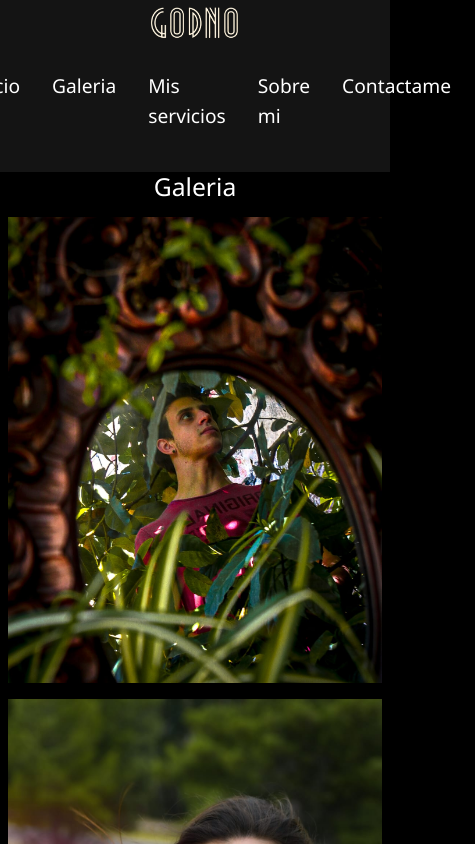
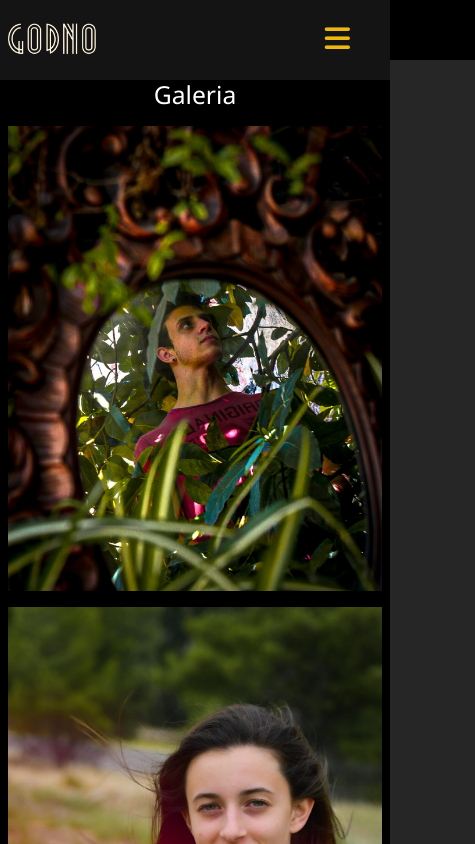
Before and after one commit to agustinlerer/Marcos-pacchioli, a plain HTML site: page paginas/galeria.html in a window 390 px wide. Shown: the top 844 px of the page, 475 px wide, since content can reach past the window. Drawn offline with nearby package versions, Linux system fonts and the light colour scheme.

Commit message:
creacion de nav hamb

```diff
--- a/css/estilos.css
+++ b/css/estilos.css
@@ -11,13 +11,17 @@ header{
     font-family: 'Times New Roman', Times, serif;
     justify-content: space-between;
     align-items: center;
-    min-height: 8vh;
+    position: fixed;
+    width: 100%;
+   top:0;
+   left: 0;
+   height: 5rem;
 
 }
 
 
 body{
-
+   padding: 5rem 0px 0;
     background-color: rgb(0, 0, 0);
 
 }
@@ -75,19 +79,30 @@ a{
 }
 
 .portfolio__navegacion{
+    display: flex;
     padding: 0.5rem;
     border-radius: 0.5 rem ;
 
+
 }
-
+.portfolio__navegacion--hamb{
+    background: none;
+    color: #efb810;
+    border: none;
+    font-size: 1.8rem;
+    cursor: pointer;
+    display: none;
+}
 .portfolio__navegacion--lista{
     display: flex;
+
 }
 
 
 .portfolio__navegacion--barra {
     padding: 1rem;
     font-size: 1.2rem;
+
 }
 
 
@@ -103,15 +118,30 @@ a{
 	transform: scale(1.05);
 	color: #efb810;
 }
-@media (max-width:576px){
-    header{
+
+
+@media (max-width:728px){
+    .portfolio__navegacion--lista{
         flex-direction: column;
+        align-items: center;
+        margin-right: 1.2rem;
+        background-color: rgb(39, 38, 38);
+        position: fixed;
+        left:0;
+        top:60px;
+        width: 100%;
+        padding:20px 0;
+        height: 100%;
+        overflow-y: auto;
+        left: 100%;
+        transition: left 0.3s;
     }
-
-}
-@media (max-width:728px){
-    header{
-        flex-direction: column;
+    .portfolio__navegacion--hamb{
+        display: block;
+        margin-right: 2rem;
+    }
+    .portfolio__navegacion--animacion{
+        left: 0%;
     }
 
 }
--- /dev/null
+++ b/index.js
@@ -0,0 +1,6 @@
+const portfolio_navegacionhamb = document.querySelector (".portfolio__navegacion--hamb");
+const portfolio_navegacionlista = document.querySelector (".portfolio__navegacion--lista");
+
+portfolio_navegacionhamb.addEventListener("click", () => {
+    portfolio_navegacionlista.classList.toggle("portfolio__navegacion--animacion");
+});
--- a/paginas/galeria.html
+++ b/paginas/galeria.html
@@ -7,6 +7,8 @@
     <link href="https://cdn.jsdelivr.net/npm/bootstrap@5.1.3/dist/css/bootstrap.min.css" rel="stylesheet" integrity="sha384-1BmE4kWBq78iYhFldvKuhfTAU6auU8tT94WrHftjDbrCEXSU1oBoqyl2QvZ6jIW3" crossorigin="anonymous">
     <link rel="stylesheet" href="../css/estilos.css">
     <link rel="shortcut icon" href="../recursos/imagenes/logo.png">
+    <script src="https://kit.fontawesome.com/71926bfeed.js" crossorigin="anonymous"></script>
+    <script  defer src="../index.js"></script>
     <title>Galeria</title>
 </head>
 <body>
@@ -16,6 +18,9 @@
             <a  href="../index.html"><img src="../recursos/imagenes/logo-removebg-preview.png" alt="" ></a>
         </div>
         <nav class="portfolio__navegacion">
+            <button class="portfolio__navegacion--hamb">
+                <i class="fa-solid fa-bars"></i>
+            </button>
             <ul class="portfolio__navegacion--lista">
                 <li class="portfolio__navegacion--barra"><a href="../index.html">Inicio</a></li>
                 <li class="portfolio__navegacion--barra"><a href="./galeria.html">Galeria</a></li>
```
Also changed, not shown: index.html (+7 -1 lines), paginas/contacto.html (+5 -0 lines), paginas/servicios.html (+5 -0 lines), paginas/sobremi.html (+5 -0 lines).
